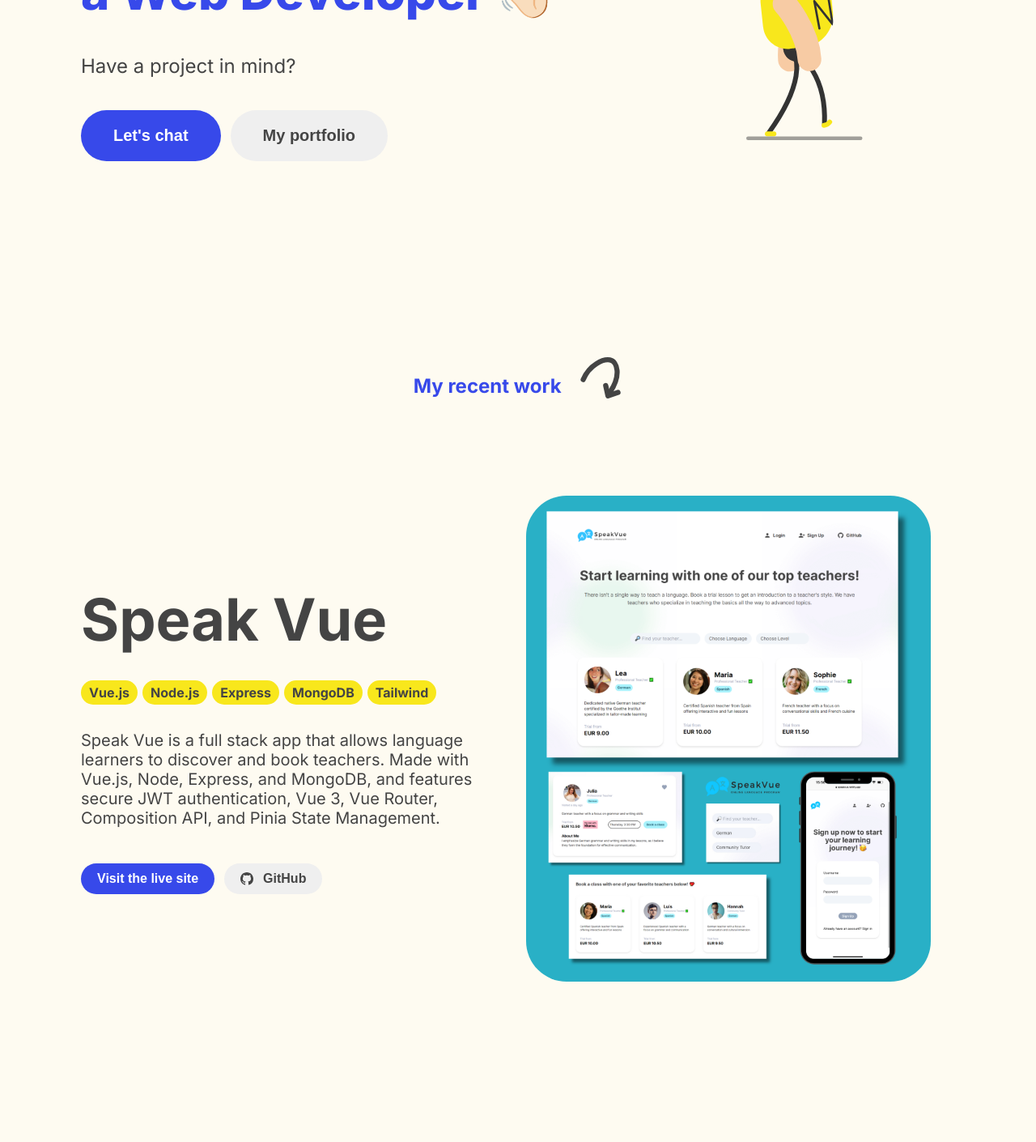
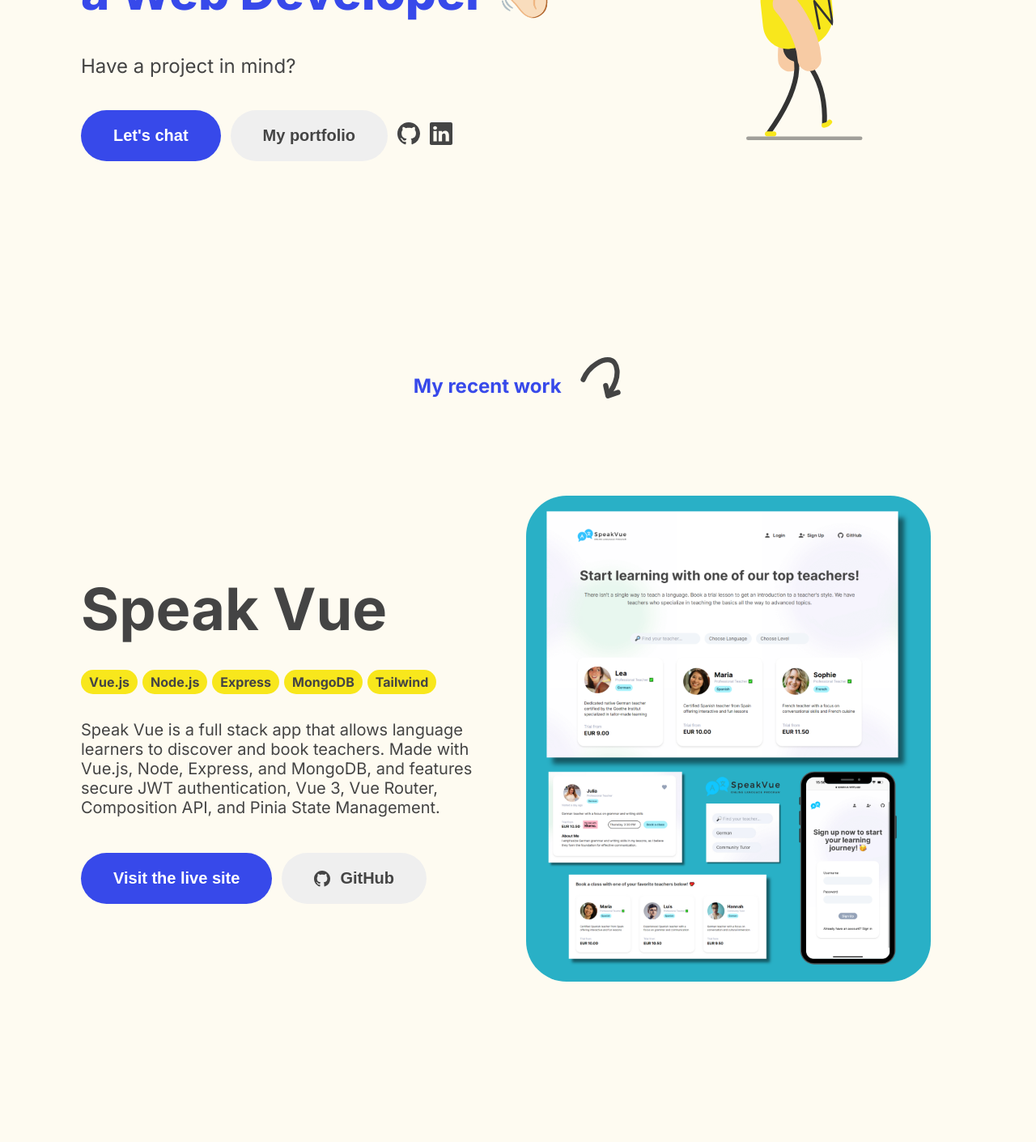
Before and after one commit to Neilly28/next-app, a Next.js app: page / in a window 1280 px wide. Shown: the part 460-1870 px from the top of the page at 81% size. Built offline with nearby package versions, Linux system fonts and the light colour scheme.

Commit message:
fixed links css

```diff
--- a/src/components/hero/Hero.tsx
+++ b/src/components/hero/Hero.tsx
@@ -3,8 +3,9 @@
 import styles from "./hero.module.css";
 import Lottie from "lottie-react";
 import hero from "../../../public/hero.json";
-// import Link from "next/link";
+import Link from "next/link";
 import { Link as ScrollLink, animateScroll as scroll } from "react-scroll";
+import { BsGithub, BsLinkedin } from "react-icons/bs";
 
 export default function Home() {
   return (
@@ -22,6 +23,15 @@ export default function Home() {
           <ScrollLink to="portfolio" smooth={true} duration={1000}>
             <button className={styles.portfolio}>My portfolio</button>
           </ScrollLink>
+          <Link href="https://github.com/Neilly28" target="_blank">
+            <BsGithub className={styles.icon} />
+          </Link>
+          <Link
+            href="https://www.linkedin.com/in/neil-pilarca/"
+            target="_blank"
+          >
+            <BsLinkedin className={styles.icon} />
+          </Link>
         </div>
       </div>
       <div className={styles.hero}>
--- a/src/components/hero/hero.module.css
+++ b/src/components/hero/hero.module.css
@@ -43,6 +43,7 @@
   align-items: center;
   /* justify-content: center; */
   gap: 12px;
+  flex-wrap: wrap;
 }
 
 .btn {
@@ -82,6 +83,10 @@
   background-color: #a8a8a8;
 }
 
+.icon {
+  font-size: 28px;
+}
+
 @media screen and (max-width: 480px) {
   .container {
     display: flex;
@@ -105,6 +110,7 @@
 
   .live,
   .portfolio {
-    padding: 10px 20px;
+    font-size: 16px;
+    /* padding: 10px 20px; */
   }
 }
--- a/src/components/portfolio/portfolio.module.css
+++ b/src/components/portfolio/portfolio.module.css
@@ -60,10 +60,10 @@
 
 .live,
 .github {
-  padding: 10px 20px;
+  padding: 20px 40px;
   border-radius: 99px;
   border: none;
-  font-size: 16px;
+  font-size: 20px;
   color: #ffffff;
   cursor: pointer;
   font-weight: 600;
@@ -144,4 +144,9 @@
     order: -1;
     border-radius: none;
   }
+
+  .live,
+  .github {
+    font-size: 16px;
+  }
 }
```
